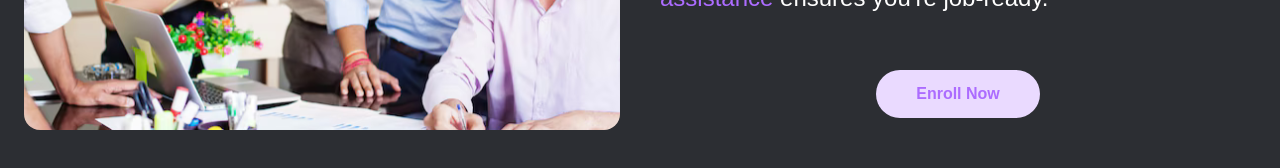
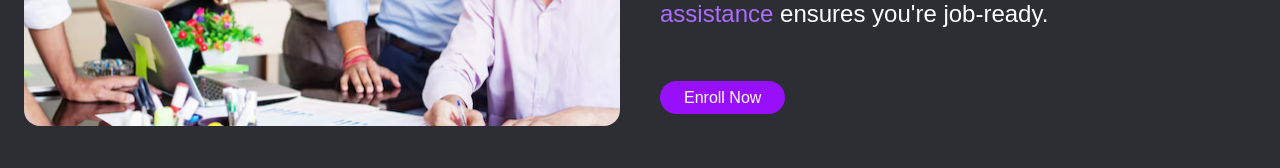
Before and after one commit to Code4Bharat1/BVOC_AIML, a Next.js app: page /learn-grow in a window 1280 px wide. Shown: the part 402-570 px from the top of the page. Built offline with nearby package versions, Linux system fonts and the light colour scheme.

Commit message:
Replace "Enroll Now" button with a WhatsApp link in EnrollNow and ShapeTheFuture components(Get started)

```diff
--- a/src/components/Hub/EnrollNow.jsx
+++ b/src/components/Hub/EnrollNow.jsx
@@ -316,19 +316,23 @@ const BookingForm = ({ onClose }) => {
 };
 
 export default function EnrollNow() {
-  const [showBookingForm, setShowBookingForm] = useState(false);
   return (
-    <>
-      <button
-        onClick={() => setShowBookingForm(true)}
-        className="bg-[#EADAFF] text-[#AC6CFF] font-semibold mb-24 lg:mb-4 py-2.5 lg:py-3 px-3 lg:px-10 rounded-full transition-transform hover:scale-105 flex items-center space-x-2 mx-auto"
-      >
-        <span>Enroll Now</span>
-      </button>
+  // onClick={() => {
+  //   if (typeof window !== "undefined" && window.openWhatsappChatWidget) {
+  //     window.openWhatsappChatWidget();
+  //   } else {
+  //     // fallback: redirect directly to WhatsApp number
+  //     window.location.href = "https://wa.me/919892398976";
+  //   }// ye bas redirect karega user ko wati pe
+  <a
+  href="https://wa.me/919892398976?text=Hi, I’m interested in enrolling in your course!"
+  target="_blank"
+  rel="noopener noreferrer"
+  // }}
+  className="bg-purple-600 text-white px-6 py-2 rounded-full hover:bg-purple-600"
+>
+  Enroll Now
+</a>
 
-      {showBookingForm && (
-        <BookingForm onClose={() => setShowBookingForm(false)} />
-      )}
-    </>
   );
 }
--- a/src/components/Hub/ShapeTheFuture.jsx
+++ b/src/components/Hub/ShapeTheFuture.jsx
@@ -99,7 +99,11 @@ const ShapeTheFuture = () => {
           />
 
           {/* Centered Button */}
-          <motion.button
+          <motion.a
+            href="https://wa.me/919892398976?text=Hi, I’m interested in enrolling in your course!"
+            target="_blank"
+            rel="noopener noreferrer"
+
             className="bg-[#EADAFF] text-[#AC6CFF] mt-5 mb-40 ml-[-90px] rounded-full px-8 py-3 flex items-center justify-center gap-2 mx-auto whitespace-nowrap"
             variants={buttonVariants}
             initial="hidden"
@@ -108,7 +112,7 @@ const ShapeTheFuture = () => {
             whileTap={{ scale: 0.95 }}
           >
             Get Started <ChevronRight />
-          </motion.button>
+          </motion.a>
         </div>
       </motion.div>
     </div>
```
